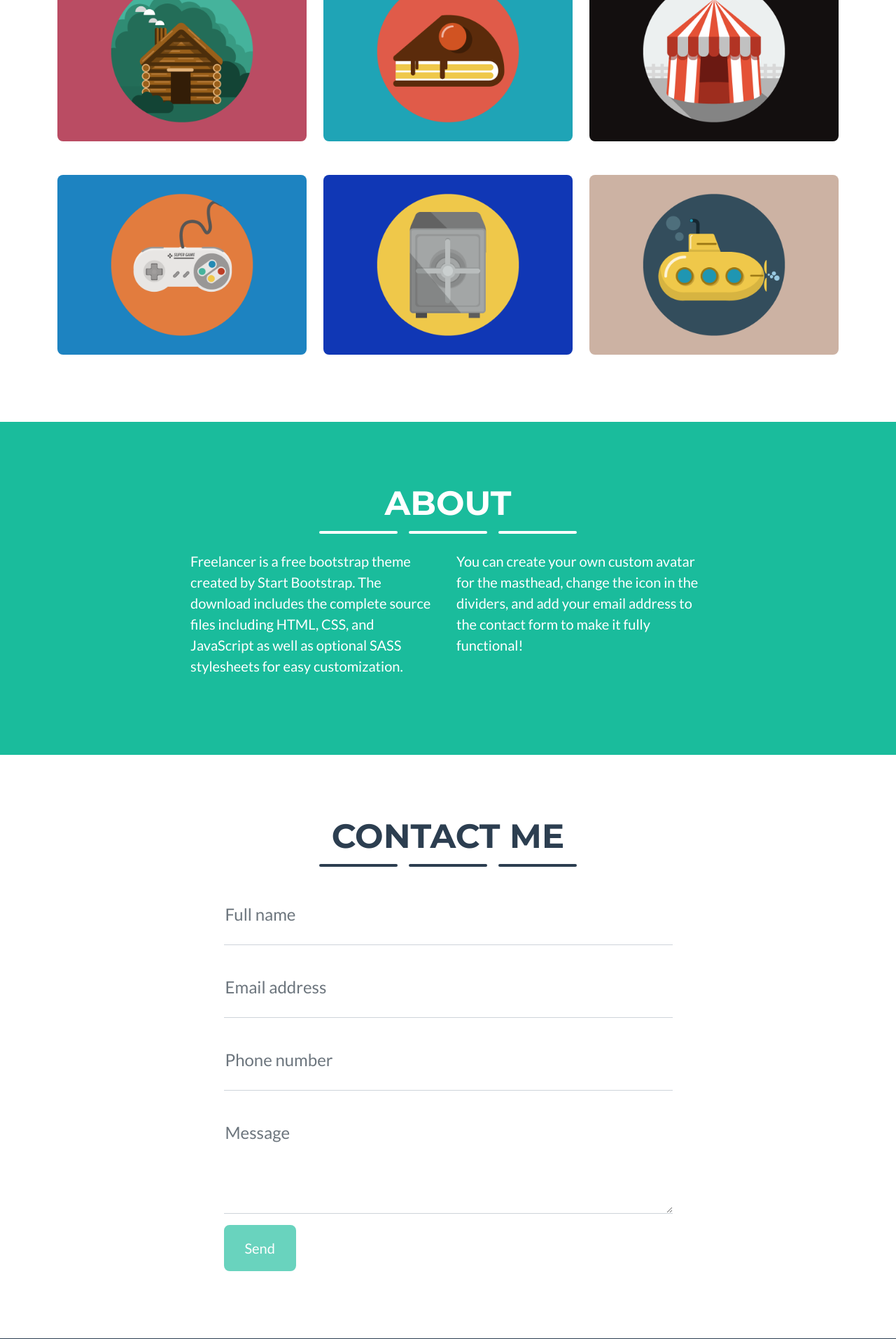
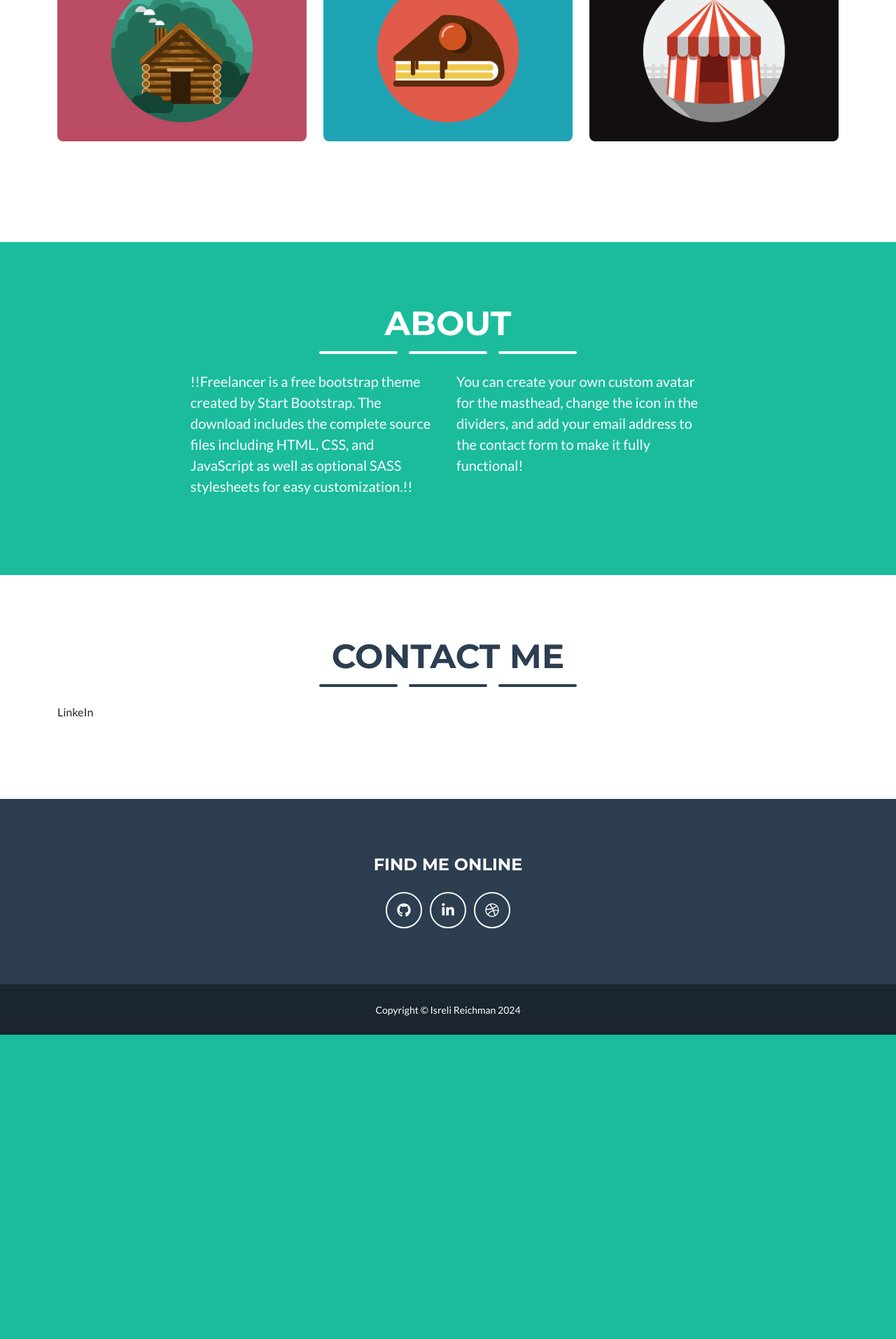
Before and after one commit to ireichman/ireichman.github.io, a Python web app: template templates/index.html in a window 1280 px wide. Shown: the part 1004-2918 px from the top of the page at 70% size. After the commit the page ends 2483 px from the top, so only its background shows below. Run offline with Jinja, Linux system fonts and the light colour scheme; the template is opened without the code that fills it, so the values that code supplies are empty; some libraries are stand-ins or nearby versions.

Commit message:
Commented contact form and 3 portfolio items.

```diff
--- a/templates/index.html
+++ b/templates/index.html
@@ -95,33 +95,33 @@
                             <img class="img-fluid" src="static/assets/img/portfolio/circus.png" alt="..." />
                         </div>
                     </div>
-                    <!-- Portfolio Item 4-->
-                    <div class="col-md-6 col-lg-4 mb-5 mb-lg-0">
-                        <div class="portfolio-item mx-auto" data-bs-toggle="modal" data-bs-target="#portfolioModal4">
-                            <div class="portfolio-item-caption d-flex align-items-center justify-content-center h-100 w-100">
-                                <div class="portfolio-item-caption-content text-center text-white"><i class="fas fa-plus fa-3x"></i></div>
-                            </div>
-                            <img class="img-fluid" src="static/assets/img/portfolio/game.png" alt="..." />
-                        </div>
-                    </div>
-                    <!-- Portfolio Item 5-->
-                    <div class="col-md-6 col-lg-4 mb-5 mb-md-0">
-                        <div class="portfolio-item mx-auto" data-bs-toggle="modal" data-bs-target="#portfolioModal5">
-                            <div class="portfolio-item-caption d-flex align-items-center justify-content-center h-100 w-100">
-                                <div class="portfolio-item-caption-content text-center text-white"><i class="fas fa-plus fa-3x"></i></div>
-                            </div>
-                            <img class="img-fluid" src="static/assets/img/portfolio/safe.png" alt="..." />
-                        </div>
-                    </div>
-                    <!-- Portfolio Item 6-->
-                    <div class="col-md-6 col-lg-4">
-                        <div class="portfolio-item mx-auto" data-bs-toggle="modal" data-bs-target="#portfolioModal6">
-                            <div class="portfolio-item-caption d-flex align-items-center justify-content-center h-100 w-100">
-                                <div class="portfolio-item-caption-content text-center text-white"><i class="fas fa-plus fa-3x"></i></div>
-                            </div>
-                            <img class="img-fluid" src="static/assets/img/portfolio/submarine.png" alt="..." />
-                        </div>
-                    </div>
+<!--                    &lt;!&ndash; Portfolio Item 4&ndash;&gt;-->
+<!--                    <div class="col-md-6 col-lg-4 mb-5 mb-lg-0">-->
+<!--                        <div class="portfolio-item mx-auto" data-bs-toggle="modal" data-bs-target="#portfolioModal4">-->
+<!--                            <div class="portfolio-item-caption d-flex align-items-center justify-content-center h-100 w-100">-->
+<!--                                <div class="portfolio-item-caption-content text-center text-white"><i class="fas fa-plus fa-3x"></i></div>-->
+<!--                            </div>-->
+<!--                            <img class="img-fluid" src="static/assets/img/portfolio/game.png" alt="..." />-->
+<!--                        </div>-->
+<!--                    </div>-->
+<!--                    &lt;!&ndash; Portfolio Item 5&ndash;&gt;-->
+<!--                    <div class="col-md-6 col-lg-4 mb-5 mb-md-0">-->
+<!--                        <div class="portfolio-item mx-auto" data-bs-toggle="modal" data-bs-target="#portfolioModal5">-->
+<!--                            <div class="portfolio-item-caption d-flex align-items-center justify-content-center h-100 w-100">-->
+<!--                                <div class="portfolio-item-caption-content text-center text-white"><i class="fas fa-plus fa-3x"></i></div>-->
+<!--                            </div>-->
+<!--                            <img class="img-fluid" src="static/assets/img/portfolio/safe.png" alt="..." />-->
+<!--                        </div>-->
+<!--                    </div>-->
+<!--                    &lt;!&ndash; Portfolio Item 6&ndash;&gt;-->
+<!--                    <div class="col-md-6 col-lg-4">-->
+<!--                        <div class="portfolio-item mx-auto" data-bs-toggle="modal" data-bs-target="#portfolioModal6">-->
+<!--                            <div class="portfolio-item-caption d-flex align-items-center justify-content-center h-100 w-100">-->
+<!--                                <div class="portfolio-item-caption-content text-center text-white"><i class="fas fa-plus fa-3x"></i></div>-->
+<!--                            </div>-->
+<!--                            <img class="img-fluid" src="static/assets/img/portfolio/submarine.png" alt="..." />-->
+<!--                        </div>-->
+<!--                    </div>-->
                 </div>
             </div>
         </section>
@@ -140,7 +140,7 @@
                 </div>
                 <!-- About Section Content-->
                 <div class="row">
-                    <div class="col-lg-4 ms-auto"><p class="lead">Freelancer is a free bootstrap theme created by Start Bootstrap. The download includes the complete source files including HTML, CSS, and JavaScript as well as optional SASS stylesheets for easy customization.</p></div>
+                    <div class="col-lg-4 ms-auto"><p class="lead">!!Freelancer is a free bootstrap theme created by Start Bootstrap. The download includes the complete source files including HTML, CSS, and JavaScript as well as optional SASS stylesheets for easy customization.!!</p></div>
                     <div class="col-lg-4 me-auto"><p class="lead">You can create your own custom avatar for the masthead, change the icon in the dividers, and add your email address to the contact form to make it fully functional!</p></div>
                 </div>
                 <!-- About Section Button-->
@@ -166,61 +166,62 @@
                 </div>
                 <!-- Contact Section Form-->
                 <div class="row justify-content-center">
-                    <div class="col-lg-8 col-xl-7">
-                        <!-- * * * * * * * * * * * * * * *-->
-                        <!-- * * SB Forms Contact Form * *-->
-                        <!-- * * * * * * * * * * * * * * *-->
-                        <!-- This form is pre-integrated with SB Forms.-->
-                        <!-- To make this form functional, sign up at-->
-                        <!-- https://startbootstrap.com/solution/contact-forms-->
-                        <!-- to get an API token!-->
-                        <form id="contactForm" data-sb-form-api-token="API_TOKEN">
-                            <!-- Name input-->
-                            <div class="form-floating mb-3">
-                                <input class="form-control" id="name" type="text" placeholder="Enter your name..." data-sb-validations="required" />
-                                <label for="name">Full name</label>
-                                <div class="invalid-feedback" data-sb-feedback="name:required">A name is required.</div>
-                            </div>
-                            <!-- Email address input-->
-                            <div class="form-floating mb-3">
-                                <input class="form-control" id="email" type="email" placeholder="name@example.com" data-sb-validations="required,email" />
-                                <label for="email">Email address</label>
-                                <div class="invalid-feedback" data-sb-feedback="email:required">An email is required.</div>
-                                <div class="invalid-feedback" data-sb-feedback="email:email">Email is not valid.</div>
-                            </div>
-                            <!-- Phone number input-->
-                            <div class="form-floating mb-3">
-                                <input class="form-control" id="phone" type="tel" placeholder="(123) 456-7890" data-sb-validations="required" />
-                                <label for="phone">Phone number</label>
-                                <div class="invalid-feedback" data-sb-feedback="phone:required">A phone number is required.</div>
-                            </div>
-                            <!-- Message input-->
-                            <div class="form-floating mb-3">
-                                <textarea class="form-control" id="message" type="text" placeholder="Enter your message here..." style="height: 10rem" data-sb-validations="required"></textarea>
-                                <label for="message">Message</label>
-                                <div class="invalid-feedback" data-sb-feedback="message:required">A message is required.</div>
-                            </div>
-                            <!-- Submit success message-->
-                            <!---->
-                            <!-- This is what your users will see when the form-->
-                            <!-- has successfully submitted-->
-                            <div class="d-none" id="submitSuccessMessage">
-                                <div class="text-center mb-3">
-                                    <div class="fw-bolder">Form submission successful!</div>
-                                    To activate this form, sign up at
-                                    <br />
-                                    <a href="https://startbootstrap.com/solution/contact-forms">https://startbootstrap.com/solution/contact-forms</a>
-                                </div>
-                            </div>
-                            <!-- Submit error message-->
-                            <!---->
-                            <!-- This is what your users will see when there is-->
-                            <!-- an error submitting the form-->
-                            <div class="d-none" id="submitErrorMessage"><div class="text-center text-danger mb-3">Error sending message!</div></div>
-                            <!-- Submit Button-->
-                            <button class="btn btn-primary btn-xl disabled" id="submitButton" type="submit">Send</button>
-                        </form>
-                    </div>
+<!--                    <div class="col-lg-8 col-xl-7">-->
+<!--                        &lt;!&ndash; * * * * * * * * * * * * * * *&ndash;&gt;-->
+<!--                        &lt;!&ndash; * * SB Forms Contact Form * *&ndash;&gt;-->
+<!--                        &lt;!&ndash; * * * * * * * * * * * * * * *&ndash;&gt;-->
+<!--                        &lt;!&ndash; This form is pre-integrated with SB Forms.&ndash;&gt;-->
+<!--                        &lt;!&ndash; To make this form functional, sign up at&ndash;&gt;-->
+<!--                        &lt;!&ndash; https://startbootstrap.com/solution/contact-forms&ndash;&gt;-->
+<!--                        &lt;!&ndash; to get an API token!&ndash;&gt;-->
+<!--                        <form id="contactForm" data-sb-form-api-token="API_TOKEN">-->
+<!--                            &lt;!&ndash; Name input&ndash;&gt;-->
+<!--                            <div class="form-floating mb-3">-->
+<!--                                <input class="form-control" id="name" type="text" placeholder="Enter your name..." data-sb-validations="required" />-->
+<!--                                <label for="name">Full name</label>-->
+<!--                                <div class="invalid-feedback" data-sb-feedback="name:required">A name is required.</div>-->
+<!--                            </div>-->
+<!--                            &lt;!&ndash; Email address input&ndash;&gt;-->
+<!--                            <div class="form-floating mb-3">-->
+<!--                                <input class="form-control" id="email" type="email" placeholder="name@example.com" data-sb-validations="required,email" />-->
+<!--                                <label for="email">Email address</label>-->
+<!--                                <div class="invalid-feedback" data-sb-feedback="email:required">An email is required.</div>-->
+<!--                                <div class="invalid-feedback" data-sb-feedback="email:email">Email is not valid.</div>-->
+<!--                            </div>-->
+<!--                            &lt;!&ndash; Phone number input&ndash;&gt;-->
+<!--                            <div class="form-floating mb-3">-->
+<!--                                <input class="form-control" id="phone" type="tel" placeholder="(123) 456-7890" data-sb-validations="required" />-->
+<!--                                <label for="phone">Phone number</label>-->
+<!--                                <div class="invalid-feedback" data-sb-feedback="phone:required">A phone number is required.</div>-->
+<!--                            </div>-->
+<!--                            &lt;!&ndash; Message input&ndash;&gt;-->
+<!--                            <div class="form-floating mb-3">-->
+<!--                                <textarea class="form-control" id="message" type="text" placeholder="Enter your message here..." style="height: 10rem" data-sb-validations="required"></textarea>-->
+<!--                                <label for="message">Message</label>-->
+<!--                                <div class="invalid-feedback" data-sb-feedback="message:required">A message is required.</div>-->
+<!--                            </div>-->
+<!--                            &lt;!&ndash; Submit success message&ndash;&gt;-->
+<!--                            &lt;!&ndash;&ndash;&gt;-->
+<!--                            &lt;!&ndash; This is what your users will see when the form&ndash;&gt;-->
+<!--                            &lt;!&ndash; has successfully submitted&ndash;&gt;-->
+<!--                            <div class="d-none" id="submitSuccessMessage">-->
+<!--                                <div class="text-center mb-3">-->
+<!--                                    <div class="fw-bolder">Form submission successful!</div>-->
+<!--                                    To activate this form, sign up at-->
+<!--                                    <br />-->
+<!--                                    <a href="https://startbootstrap.com/solution/contact-forms">https://startbootstrap.com/solution/contact-forms</a>-->
+<!--                                </div>-->
+<!--                            </div>-->
+<!--                            &lt;!&ndash; Submit error message&ndash;&gt;-->
+<!--                            &lt;!&ndash;&ndash;&gt;-->
+<!--                            &lt;!&ndash; This is what your users will see when there is&ndash;&gt;-->
+<!--                            &lt;!&ndash; an error submitting the form&ndash;&gt;-->
+<!--                            <div class="d-none" id="submitErrorMessage"><div class="text-center text-danger mb-3">Error sending message!</div></div>-->
+<!--                            &lt;!&ndash; Submit Button&ndash;&gt;-->
+<!--                            <button class="btn btn-primary btn-xl disabled" id="submitButton" type="submit">Send</button>-->
+<!--                        </form>-->
+<!--                    </div>-->
+                    <p>LinkeIn</p>
                 </div>
             </div>
         </section>
```
Also changed, not shown: main.py (deleted, +0 -16 lines), templates/index2.html (deleted, +0 -10 lines).
